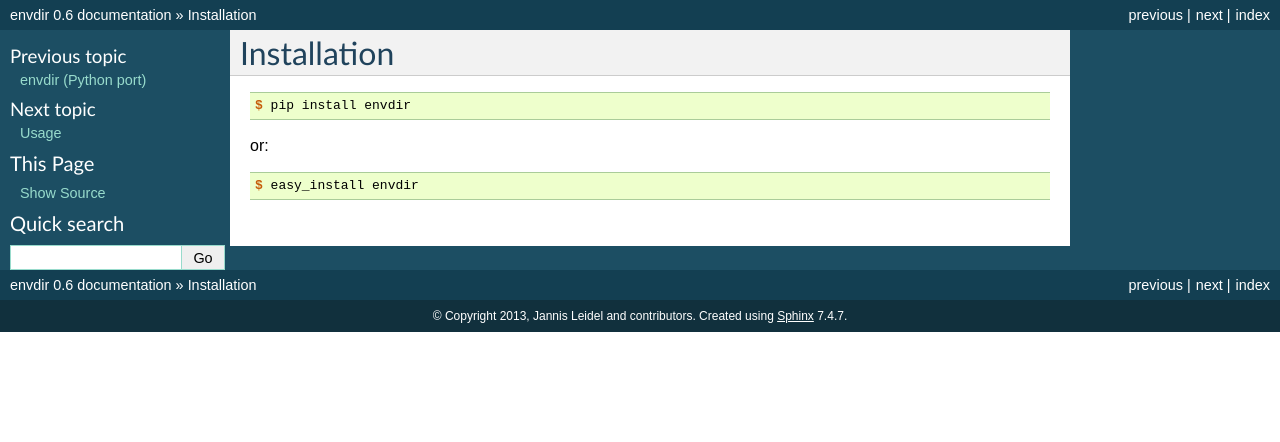
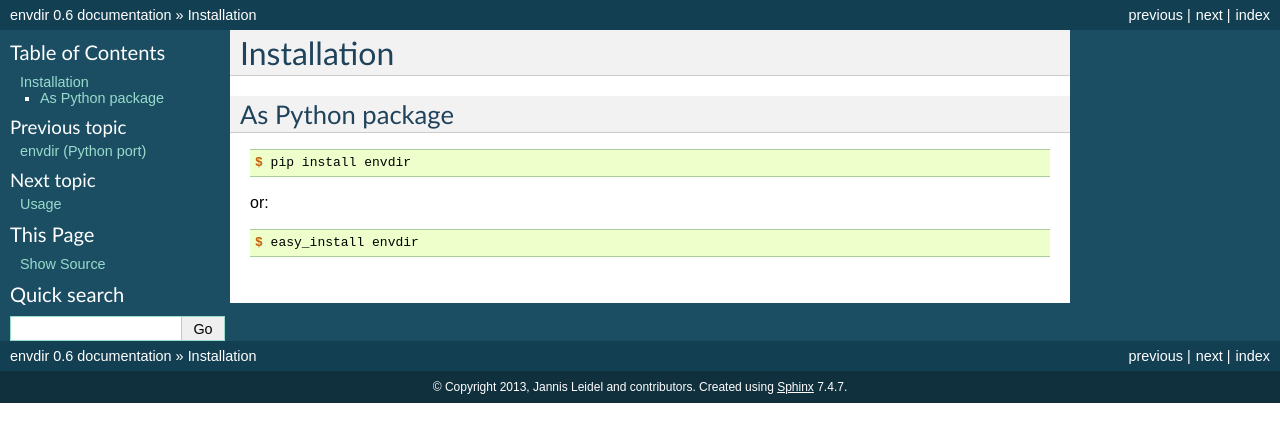
Before and after one commit to jezdez/envdir, a Sphinx documentation site: the page built from docs/installation.rst, in a window 1280 px wide. Shown: the top 442 px of the page. Built offline with Sphinx 7.4.7, drawn with Linux system fonts in a browser that asks for light colours.

Commit message:
Minor edit to simplify installation docs.

```diff
--- a/docs/installation.rst
+++ b/docs/installation.rst
@@ -1,12 +1,17 @@
 Installation
 ============
 
-.. code-block:: console
+As Python package
+-----------------
+
+.. highlight:: console
+
+::
 
     $ pip install envdir
 
 or:
 
-.. code-block:: console
+::
 
     $ easy_install envdir
```
